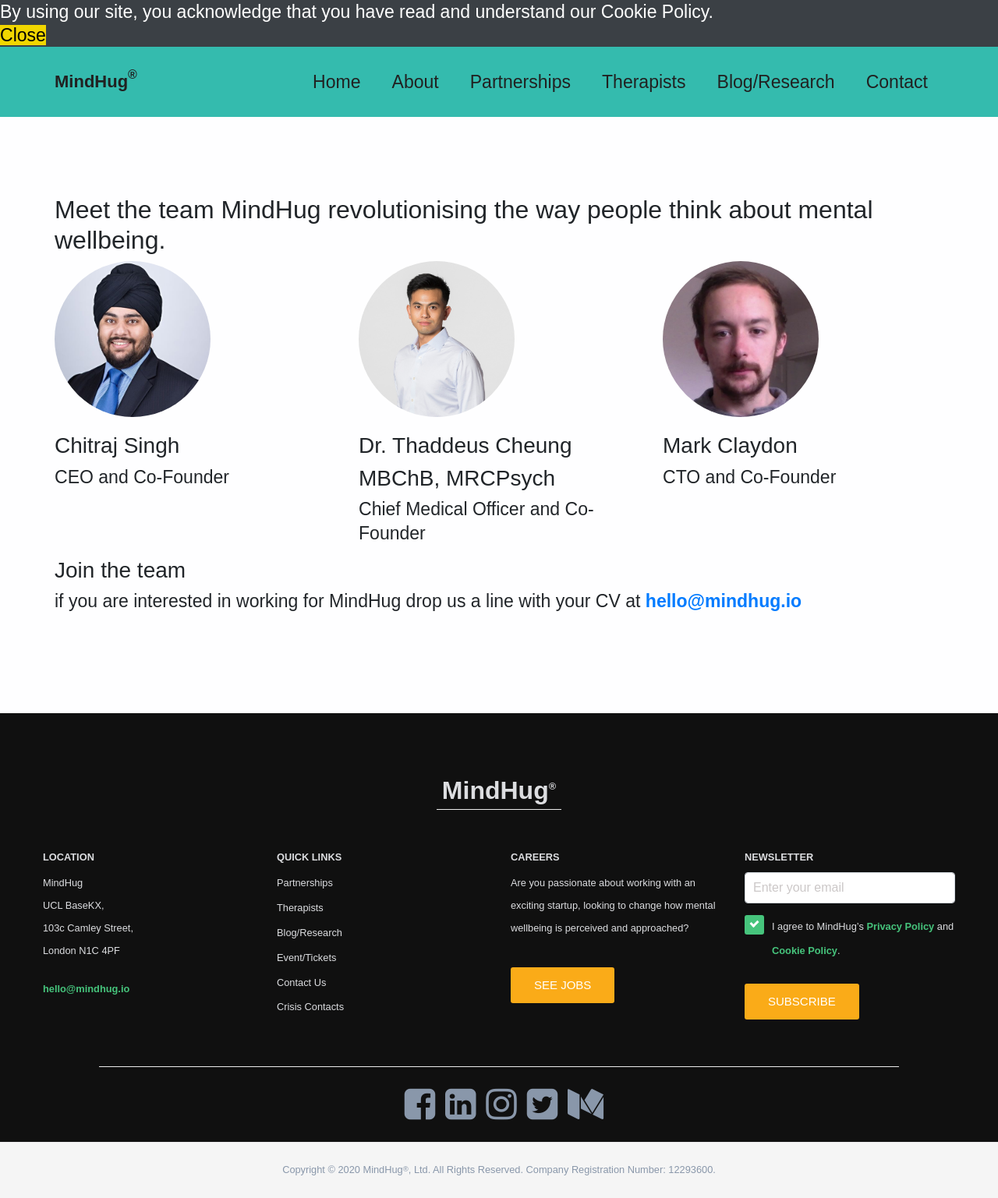
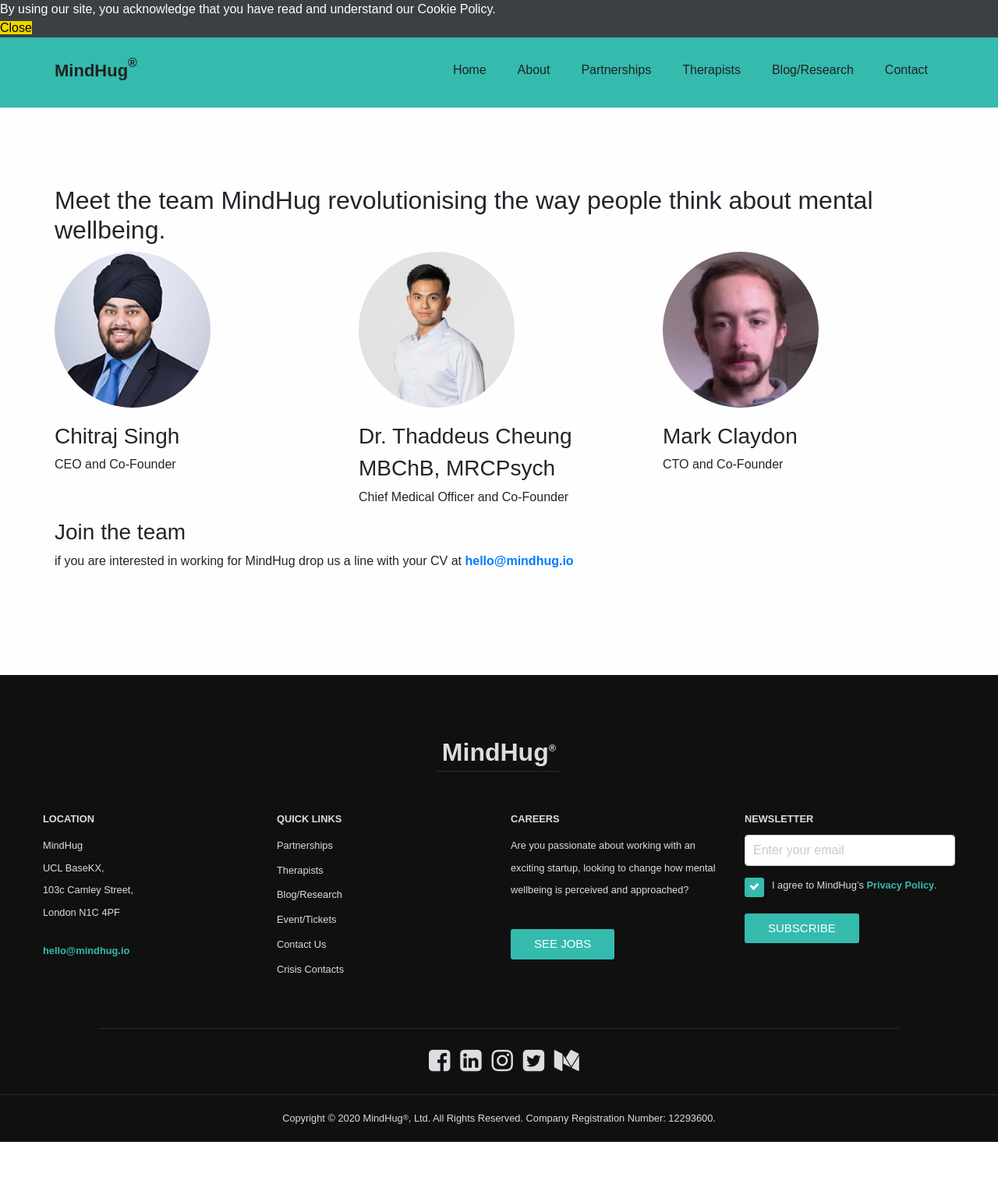
Before and after one commit to Cloudeya/newrelic-install, a Flask app: page /about in a window 1280 px wide. Shown: the whole page at 78% size. After the commit the page ends 1465 px from the top, so only its background shows below. Run offline with Flask 2, Linux system fonts and the light colour scheme; parts of the project's set-up code (start-up, migrations or seed data) failed here and were passed over; some libraries are stand-ins or nearby versions.

Commit message:
footer fixes
Signed-off-by: Finbarrs Oketunji <oketunjifinbarrs@hotmail.com>

```diff
--- a/static/css/style.css
+++ b/static/css/style.css
@@ -10,9 +10,8 @@ html {
 
 body {
   font-family: 'Poppins', sans-serif;
+  font-size: 1rem;
   background-color: #fefeff;
-  font-size: calc(14px + (26 - 14) * ((100vw - 300px) / (1600 - 300)));
-  line-height: calc(1.3em + (1.5 - 1.2) * ((100vw - 300px)/(1600 - 300)));
 }
 
 sup {
@@ -52,13 +51,14 @@ sup {
 }
 
 .layout_padding2 a {
-  color: #46c47c;
+  color: #34bbae;
   text-decoration: none;
   background-color: transparent;
 }
 
 .layout_padding2 a:hover {
-  color: #31915a; !important;
+  color: #34bbae;
+  opacity: 0.8;
   text-decoration: none;
   background-color: transparent;
 }
@@ -530,7 +530,7 @@ a:focus {
 .info_logo-box h2 {
   font-weight: bold;
   padding: 5px 7px;
-  border-bottom: 1.5px solid #ececec;
+  border-bottom: 1px solid #2b2b2b;
 }
 
 .info_section ul {
@@ -560,7 +560,6 @@ a:focus {
 }
 
 .info_section .form_container input {
-  /*width: 270px;*/
   height: 40px;
   padding: 10px;
 }
@@ -570,7 +569,7 @@ a:focus {
 }
 
 .info_section .form_container button {
-  background-color: #faab18;
+  background-color: #34bbae;
   border: none;
   outline: none;
   color: #ffffff;
@@ -582,7 +581,7 @@ a:focus {
 }
 
 .info_section .form_container button:hover {
-  background-color: #e39a12;
+  background-color: #247971;
   color: #ffffff;
 }
 
@@ -599,6 +598,10 @@ a:focus {
   -moz-user-select: none;
   -ms-user-select: none;
   user-select: none;
+}
+
+.mindhug_validation span{
+  line-height: 1rem;
 }
 
 .mindhug_validation input {
@@ -625,7 +628,7 @@ a:focus {
 }
 
 .mindhug_validation input:checked ~ .mindhug_checkmark {
-  background-color: #46c47c;
+  background-color: #34bbae;
   border: none;
 }
 
@@ -654,7 +657,7 @@ a:focus {
 .social_container {
   width: 90%;
   margin: 0 auto;
-  border-top: 1px solid #ececec;
+  border-top: 1px solid #2b2b2b;
   padding: 25px 0;
 }
 
@@ -672,7 +675,7 @@ a:focus {
 
 .info_section .social-box .fa {
   padding-left: 0.8rem !important;
-  color: #8997aa;
+  color: #dcdde0;
 }
 
 .info_section .social-box .fa:hover {
@@ -684,14 +687,14 @@ a:focus {
 /* footer section*/
 
 .footer_section {
-  background-color: #f5f5f5;
+  background-color: #101010;
   padding: 20px 15px;
   font-family: 'Poppins', sans-serif;
-  border-top: 1px solid #ebeaeb;
+  border-top: 1px solid #2b2b2b;
 }
 
 .footer_section p {
-  color: #8997aa;
+  color: #dcdde0;
   margin: 0;
   text-align: center;
   font-size: 0.8rem;
--- a/templates/includes/_footer.html
+++ b/templates/includes/_footer.html
@@ -80,8 +80,10 @@
                       <input type="email" class="form-control" name="sub_email1" placeholder="Enter your email" oninvalid="this.setCustomValidity('Please enter a valid email address')" oninput="this.setCustomValidity('')" required>
 
                       <label class="mindhug_validation">
-                        <span>I agree to MindHug’s <a href="/privacy-policy" target="_self" class="footer_link">Privacy Policy</a> and <a href="/cookies-policy" target="_self" class="footer_link">Cookie Policy</a>.</span>
                         <input type="checkbox" checked="checked" id="field_terms1" oninvalid="this.setCustomValidity('Please check the box to continue!')" oninput="this.setCustomValidity('')" required>
+
+                        <span>I agree to MindHug’s <a href="/privacy-policy" target="_blank" class="footer_link">Privacy Policy</a>.</span>
+
                         <span class="mindhug_checkmark"></span>
                       </label>
 
```
